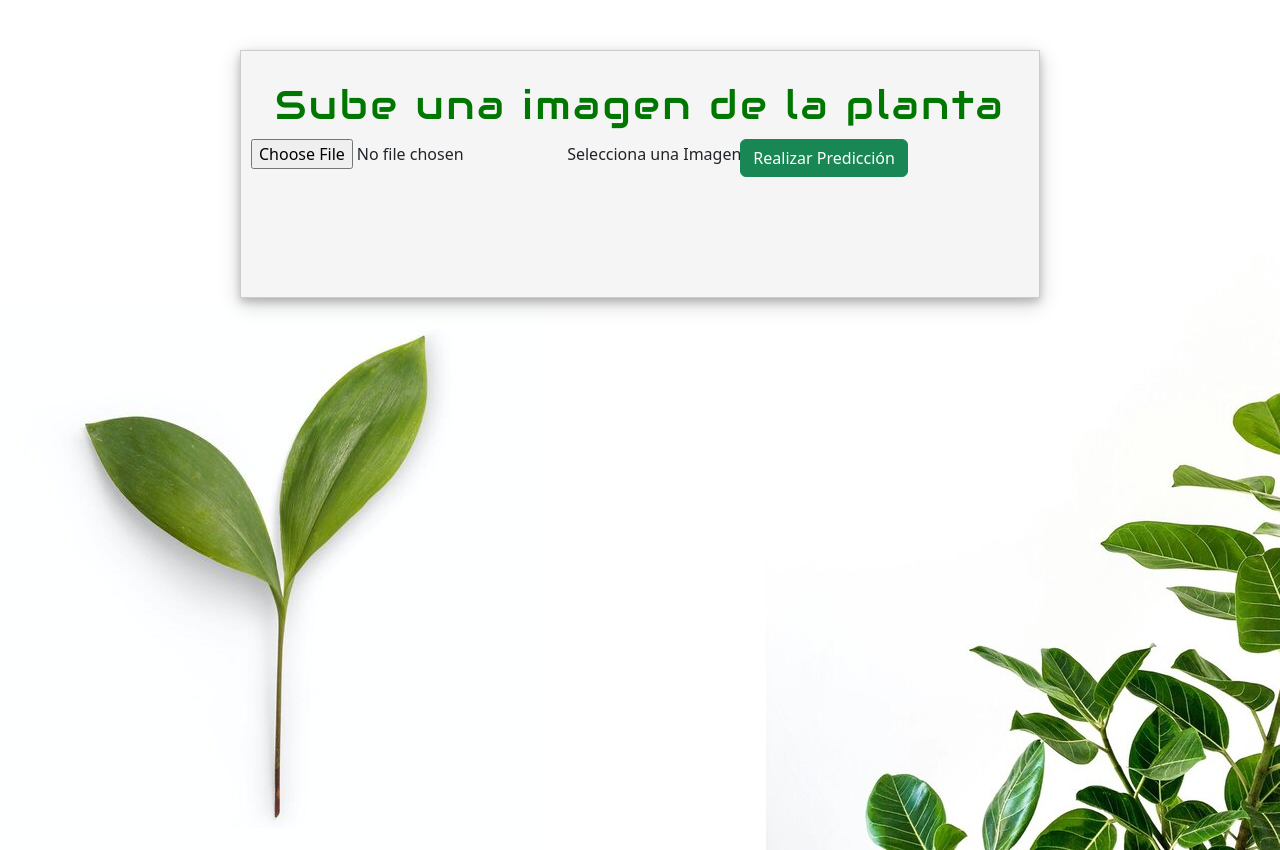
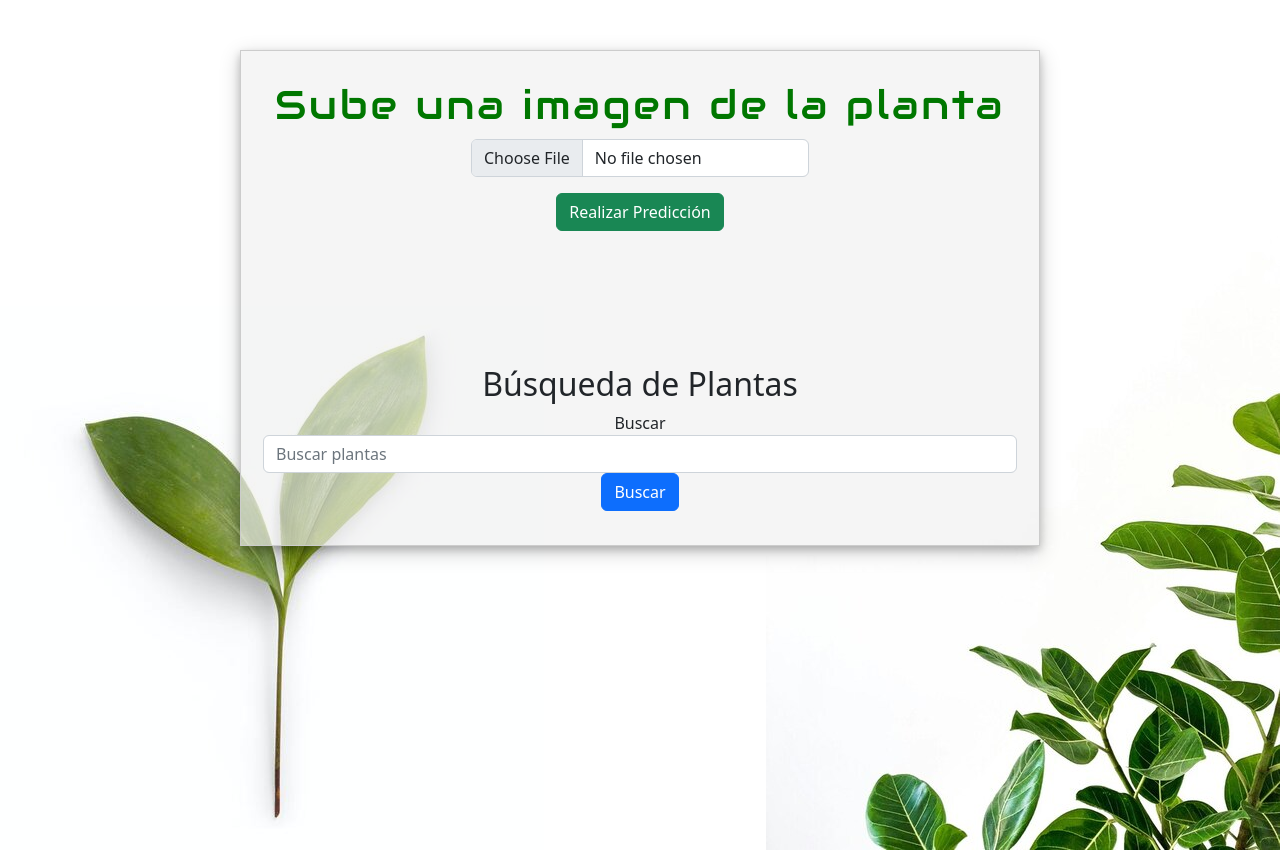
Before and after one commit to Psycho-afk/DeepLeaves, a Flask app: page /prediccion in a window 1280 px wide. Shown: the part 56-906 px from the top of the page. Run offline with Flask 3, Linux system fonts and the light colour scheme; some libraries are stand-ins or nearby versions; some web fonts are replaced.

Commit message:
funcion agregada para buscar la planta en la bd desde la prediccion

```diff
--- a/app/templates/prediccion.html
+++ b/app/templates/prediccion.html
@@ -25,14 +25,17 @@
                 <h1 class="font-effect-neon">Sube una imagen de la planta</h1>
                 <form id="upload-form" action="/predict" method="post" enctype="multipart/form-data">
                     <div class="input-group mb-3">
-                        <div class="custom-file">
-                            <input type="file" class="custom-file-input" id="customFile" name="file" accept="image/*" required onchange="previewImage()">
-                            <label class="custom-file-label" for="customFile">Selecciona una Imagen</label>
+                        <div class="custom-file mx-auto">
+                            <input type="file" class="form-control" id="customFile" name="file" accept="image/*" required onchange="previewImage()">
+                            <!-- <label class="custom-file-label" for="customFile">Selecciona una Imagen</label> -->
                         </div>
-                        <div class="input-group-append">
-                            <button type="button" class="btn btn-success" onclick="predict()">Realizar Predicción</button>
-                        </div>
+
                     </div>
+
+                    <div class="input-group-append">
+                        <button type="button" class="btn btn-success" onclick="predict()">Realizar Predicción</button>
+                    </div>
+
                 </form>
 
                 <div id="image-preview-container" class="mt-3">
@@ -42,6 +45,18 @@
                 <div id="result-container">
 
                     <div id="results" ></div>
+                </div>
+
+                <!-- Dentro de tu plantilla HTML existente -->
+                <div class="container mt-4">
+                    <h2>Búsqueda de Plantas</h2>
+                    <form action="{{ url_for('infoPl') }}" method="GET" class="form-inline mb-4">
+                        <div class="form-group">
+                            <label for="searchInput" class="sr-only">Buscar</label>
+                            <input type="text" class="form-control mr-2" id="searchInput" name="q" placeholder="Buscar plantas">
+                        </div>
+                        <button type="submit" class="btn btn-primary">Buscar</button>
+                    </form>
                 </div>
 
             </div>
```
